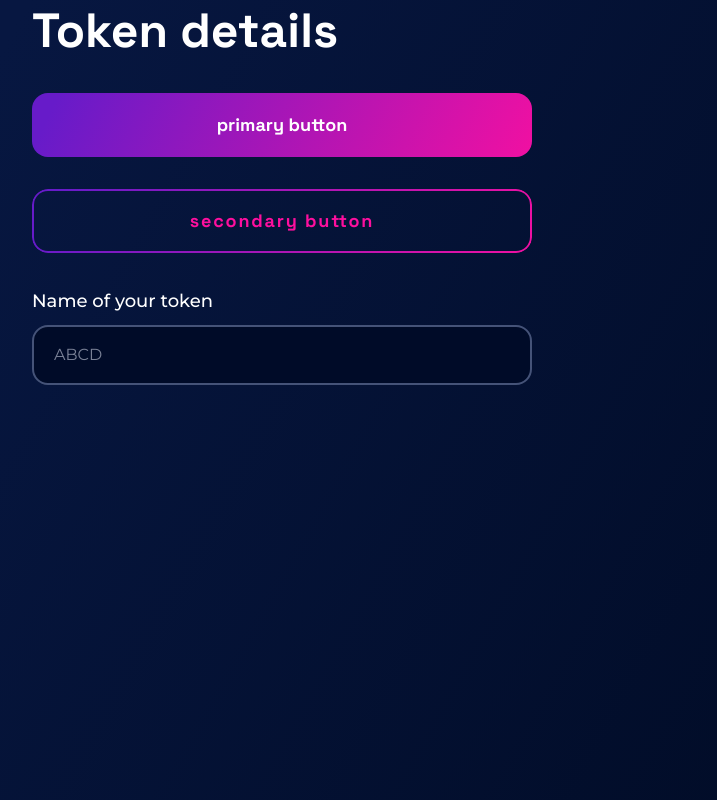
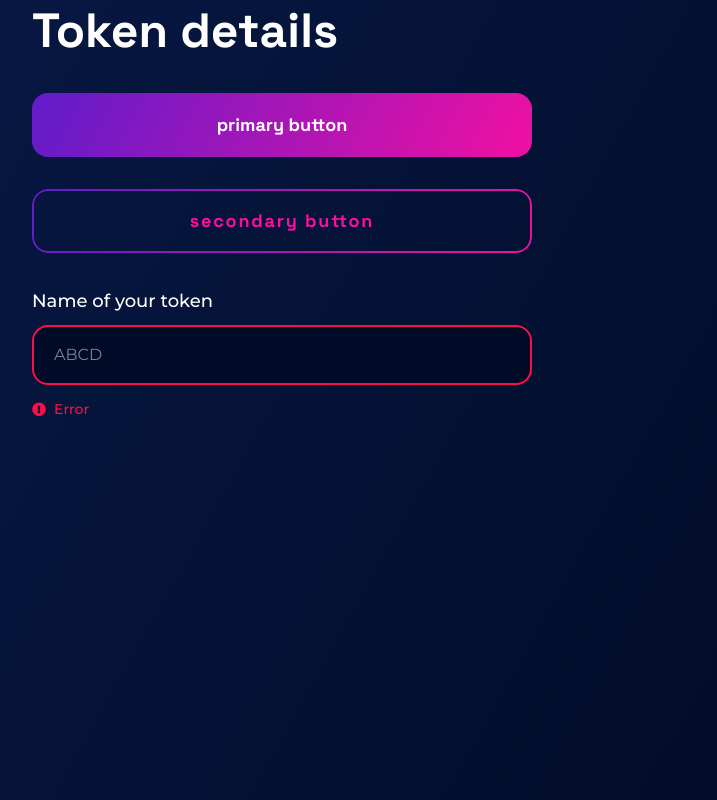
Before and after one commit to atomiklabs/deploycontracts.io, a Next.js app: page /tokenDetails in a window 1280 px wide. Shown: the whole page, without its empty margins (358-1075 px from the left). Built offline with nearby package versions, Linux system fonts and the light colour scheme.

Commit message:
add error message

```diff
--- a/components/Input.tsx
+++ b/components/Input.tsx
@@ -1,12 +1,23 @@
+import Image from 'next/image'
+import { useState } from 'react'
+
 export default function Input({ label, placeholder }: { label: string; placeholder: string }) {
+  const [error, setError] = useState(true)
   return (
     <div className='flex flex-col gap-y-2'>
       <label className='text-white font-medium'>{label}</label>
       <input
         className='py-4 px-5 bg-[#000B28] border-2 border-[#455378] outline-none focus:ring-0 rounded-2xl text-gray-100 placeholder:text-gray-300 input focus:input visited:border-[#6075AA]'
+        style={{ borderColor: error ? '#FC0E47' : '' }}
         type='text'
         placeholder={placeholder}
       />
+      {error && (
+        <div className='flex flex-row gap-x-2 items-center'>
+          <Image src='/assets/error.svg' width={14} height={16} />
+          <span className='text-xs font-medium text-[#FC0E47]'>Error</span>
+        </div>
+      )}
     </div>
   )
 }
```
Also changed, not shown: public/assets/error.svg (added).
